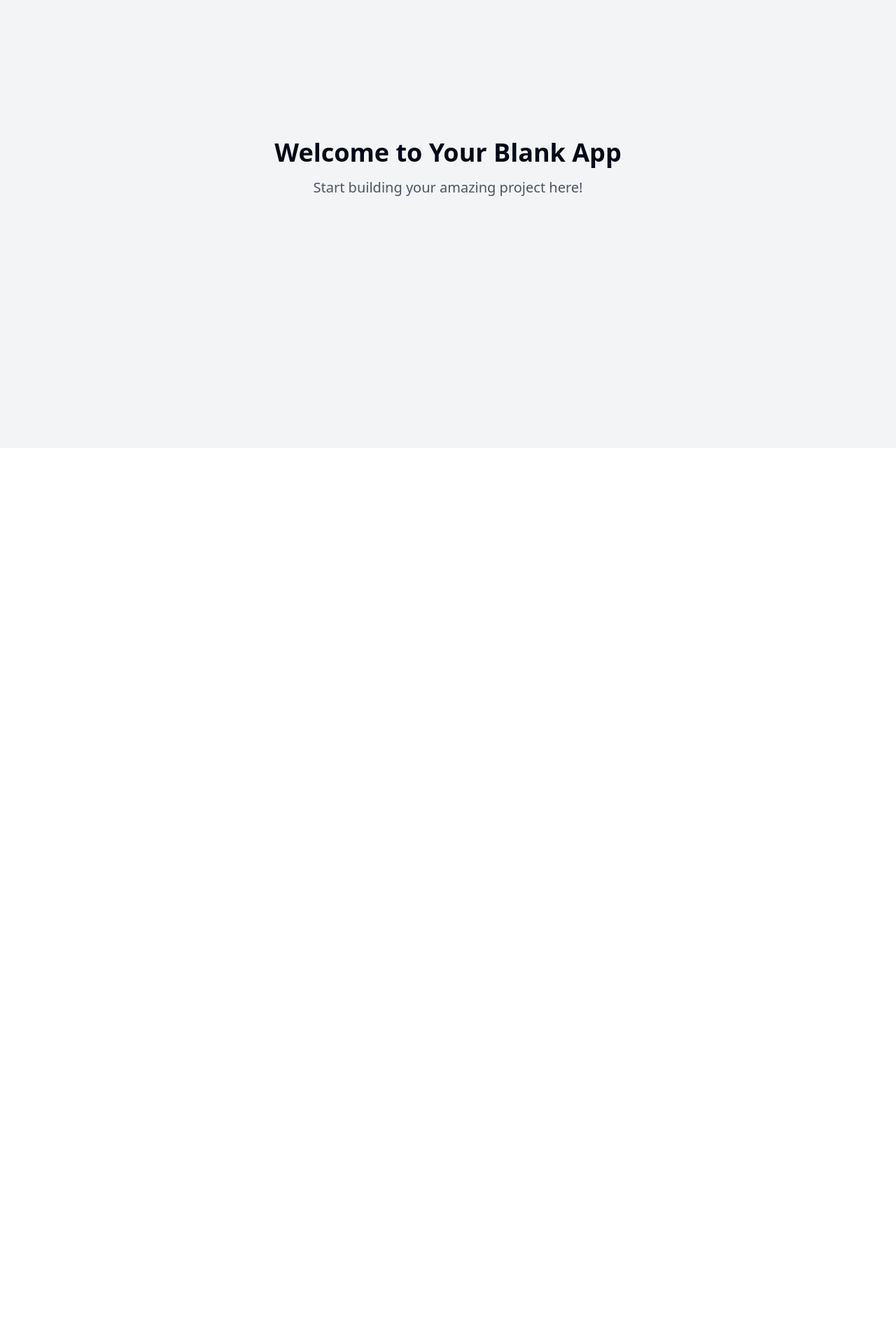
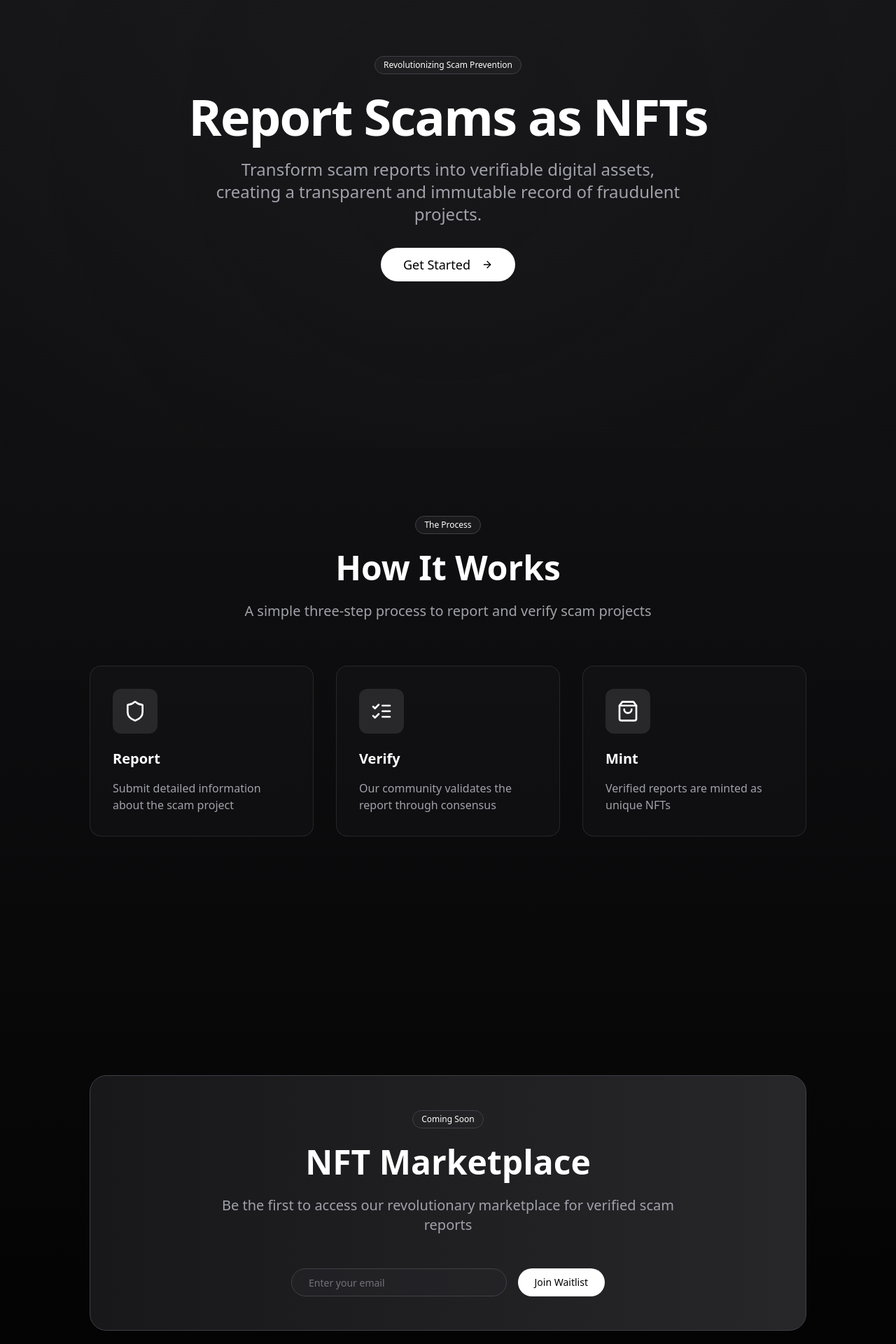
Before and after one commit to dhyabi2/scamwatch-nft-landing, a React (Vite) app: page / in a window 1280 px wide. Shown: the part 160-2080 px from the top of the page at 70% size. Before the commit the page ends 800 px from the top, so only its background shows below. Built offline with nearby package versions, Linux system fonts and the light colour scheme.

Commit message:
Update landing page design
Update the landing page design to be more attractive and include multiple iframe sections for a scamming project reporting NFT marketplace.  The page will be HTML only.

```diff
--- a/src/index.css
+++ b/src/index.css
@@ -1,3 +1,4 @@
+
 @tailwind base;
 @tailwind components;
 @tailwind utilities;
@@ -5,97 +6,70 @@
 @layer base {
   :root {
     --background: 0 0% 100%;
-    --foreground: 222.2 84% 4.9%;
-
+    --foreground: 240 10% 3.9%;
     --card: 0 0% 100%;
-    --card-foreground: 222.2 84% 4.9%;
-
+    --card-foreground: 240 10% 3.9%;
     --popover: 0 0% 100%;
-    --popover-foreground: 222.2 84% 4.9%;
-
-    --primary: 222.2 47.4% 11.2%;
-    --primary-foreground: 210 40% 98%;
-
-    --secondary: 210 40% 96.1%;
-    --secondary-foreground: 222.2 47.4% 11.2%;
-
-    --muted: 210 40% 96.1%;
-    --muted-foreground: 215.4 16.3% 46.9%;
-
-    --accent: 210 40% 96.1%;
-    --accent-foreground: 222.2 47.4% 11.2%;
-
+    --popover-foreground: 240 10% 3.9%;
+    --primary: 240 5.9% 10%;
+    --primary-foreground: 0 0% 98%;
+    --secondary: 240 4.8% 95.9%;
+    --secondary-foreground: 240 5.9% 10%;
+    --muted: 240 4.8% 95.9%;
+    --muted-foreground: 240 3.8% 46.1%;
+    --accent: 240 4.8% 95.9%;
+    --accent-foreground: 240 5.9% 10%;
     --destructive: 0 84.2% 60.2%;
-    --destructive-foreground: 210 40% 98%;
-
-    --border: 214.3 31.8% 91.4%;
-    --input: 214.3 31.8% 91.4%;
-    --ring: 222.2 84% 4.9%;
-
-    --radius: 0.5rem;
-
-    --sidebar-background: 0 0% 98%;
-
-    --sidebar-foreground: 240 5.3% 26.1%;
-
-    --sidebar-primary: 240 5.9% 10%;
-
-    --sidebar-primary-foreground: 0 0% 98%;
-
-    --sidebar-accent: 240 4.8% 95.9%;
-
-    --sidebar-accent-foreground: 240 5.9% 10%;
-
-    --sidebar-border: 220 13% 91%;
-
-    --sidebar-ring: 217.2 91.2% 59.8%;
+    --destructive-foreground: 0 0% 98%;
+    --border: 240 5.9% 90%;
+    --input: 240 5.9% 90%;
+    --ring: 240 5.9% 10%;
+    --radius: 1rem;
   }
 
   .dark {
-    --background: 222.2 84% 4.9%;
-    --foreground: 210 40% 98%;
+    --background: 240 10% 3.9%;
+    --foreground: 0 0% 98%;
+    --card: 240 10% 3.9%;
+    --card-foreground: 0 0% 98%;
+    --popover: 240 10% 3.9%;
+    --popover-foreground: 0 0% 98%;
+    --primary: 0 0% 98%;
+    --primary-foreground: 240 5.9% 10%;
+    --secondary: 240 3.7% 15.9%;
+    --secondary-foreground: 0 0% 98%;
+    --muted: 240 3.7% 15.9%;
+    --muted-foreground: 240 5% 64.9%;
+    --accent: 240 3.7% 15.9%;
+    --accent-foreground: 0 0% 98%;
+    --destructive: 0 62.8% 30.6%;
+    --destructive-foreground: 0 0% 98%;
+    --border: 240 3.7% 15.9%;
+    --input: 240 3.7% 15.9%;
+    --ring: 240 4.9% 83.9%;
+  }
 
-    --card: 222.2 84% 4.9%;
-    --card-foreground: 210 40% 98%;
-
-    --popover: 222.2 84% 4.9%;
-    --popover-foreground: 210 40% 98%;
-
-    --primary: 210 40% 98%;
-    --primary-foreground: 222.2 47.4% 11.2%;
-
-    --secondary: 217.2 32.6% 17.5%;
-    --secondary-foreground: 210 40% 98%;
-
-    --muted: 217.2 32.6% 17.5%;
-    --muted-foreground: 215 20.2% 65.1%;
-
-    --accent: 217.2 32.6% 17.5%;
-    --accent-foreground: 210 40% 98%;
-
-    --destructive: 0 62.8% 30.6%;
-    --destructive-foreground: 210 40% 98%;
-
-    --border: 217.2 32.6% 17.5%;
-    --input: 217.2 32.6% 17.5%;
-    --ring: 212.7 26.8% 83.9%;
-    --sidebar-background: 240 5.9% 10%;
-    --sidebar-foreground: 240 4.8% 95.9%;
-    --sidebar-primary: 224.3 76.3% 48%;
-    --sidebar-primary-foreground: 0 0% 100%;
-    --sidebar-accent: 240 3.7% 15.9%;
-    --sidebar-accent-foreground: 240 4.8% 95.9%;
-    --sidebar-border: 240 3.7% 15.9%;
-    --sidebar-ring: 217.2 91.2% 59.8%;
-  }
-}
-
-@layer base {
   * {
-    @apply border-border;
+    @apply border-border scroll-smooth;
   }
 
   body {
-    @apply bg-background text-foreground;
+    @apply bg-background text-foreground antialiased;
+  }
+
+  /* Animations */
+  @keyframes fade-in {
+    from {
+      opacity: 0;
+      transform: translateY(20px);
+    }
+    to {
+      opacity: 1;
+      transform: translateY(0);
+    }
+  }
+
+  .animate-fade-in {
+    animation: fade-in 1s ease-out forwards;
   }
 }
--- a/src/pages/Index.tsx
+++ b/src/pages/Index.tsx
@@ -1,12 +1,146 @@
-// Update this page (the content is just a fallback if you fail to update the page)
+
+import React, { useEffect, useRef } from "react";
+import { Button } from "@/components/ui/button";
+import { Input } from "@/components/ui/input";
+import { ArrowRight, Shield, ListChecks, ShoppingBag } from "lucide-react";
 
 const Index = () => {
+  const sectionRefs = useRef<(HTMLDivElement | null)[]>([]);
+
+  useEffect(() => {
+    const observerOptions = {
+      root: null,
+      rootMargin: "0px",
+      threshold: 0.1,
+    };
+
+    const handleIntersect = (entries: IntersectionObserverEntry[]) => {
+      entries.forEach((entry) => {
+        if (entry.isIntersecting) {
+          entry.target.classList.add("animate-fade-in");
+          entry.target.classList.remove("opacity-0");
+        }
+      });
+    };
+
+    const observer = new IntersectionObserver(handleIntersect, observerOptions);
+
+    sectionRefs.current.forEach((ref) => {
+      if (ref) observer.observe(ref);
+    });
+
+    return () => observer.disconnect();
+  }, []);
+
   return (
-    <div className="min-h-screen flex items-center justify-center bg-gray-100">
-      <div className="text-center">
-        <h1 className="text-4xl font-bold mb-4">Welcome to Your Blank App</h1>
-        <p className="text-xl text-gray-600">Start building your amazing project here!</p>
-      </div>
+    <div className="min-h-screen bg-gradient-to-b from-zinc-900 to-black text-white overflow-hidden">
+      {/* Hero Section */}
+      <section
+        ref={(el) => (sectionRefs.current[0] = el)}
+        className="min-h-screen flex items-center justify-center relative opacity-0"
+      >
+        <div className="absolute inset-0 bg-[radial-gradient(circle_at_center,_var(--tw-gradient-stops))] from-zinc-800 to-transparent opacity-20"></div>
+        <div className="container mx-auto px-4 text-center z-10">
+          <span className="inline-block px-3 py-1 mb-6 text-xs font-medium bg-zinc-800/50 rounded-full backdrop-blur-sm border border-zinc-700">
+            Revolutionizing Scam Prevention
+          </span>
+          <h1 className="text-5xl md:text-7xl font-bold mb-6 tracking-tight">
+            Report Scams as NFTs
+          </h1>
+          <p className="text-xl md:text-2xl text-zinc-400 mb-8 max-w-2xl mx-auto">
+            Transform scam reports into verifiable digital assets, creating a transparent and immutable record of fraudulent projects.
+          </p>
+          <Button
+            className="bg-white text-black hover:bg-zinc-200 transition-all duration-300 rounded-full px-8 py-6 text-lg group"
+          >
+            Get Started
+            <ArrowRight className="ml-2 h-5 w-5 group-hover:translate-x-1 transition-transform" />
+          </Button>
+        </div>
+      </section>
+
+      {/* How It Works */}
+      <section
+        ref={(el) => (sectionRefs.current[1] = el)}
+        className="min-h-screen py-24 relative opacity-0"
+      >
+        <div className="container mx-auto px-4">
+          <div className="text-center mb-16">
+            <span className="inline-block px-3 py-1 mb-6 text-xs font-medium bg-zinc-800/50 rounded-full backdrop-blur-sm border border-zinc-700">
+              The Process
+            </span>
+            <h2 className="text-4xl md:text-5xl font-bold mb-6">How It Works</h2>
+            <p className="text-zinc-400 text-xl max-w-2xl mx-auto">
+              A simple three-step process to report and verify scam projects
+            </p>
+          </div>
+          <div className="grid md:grid-cols-3 gap-8 max-w-5xl mx-auto">
+            {[
+              {
+                icon: <Shield className="h-8 w-8" />,
+                title: "Report",
+                description:
+                  "Submit detailed information about the scam project",
+              },
+              {
+                icon: <ListChecks className="h-8 w-8" />,
+                title: "Verify",
+                description:
+                  "Our community validates the report through consensus",
+              },
+              {
+                icon: <ShoppingBag className="h-8 w-8" />,
+                title: "Mint",
+                description:
+                  "Verified reports are minted as unique NFTs",
+              },
+            ].map((item, index) => (
+              <div
+                key={index}
+                className="p-8 rounded-2xl bg-zinc-800/20 backdrop-blur-sm border border-zinc-700/50 hover:border-zinc-600 transition-all duration-300"
+              >
+                <div className="bg-white/10 p-4 rounded-xl inline-block mb-4">
+                  {item.icon}
+                </div>
+                <h3 className="text-xl font-semibold mb-4">{item.title}</h3>
+                <p className="text-zinc-400">{item.description}</p>
+              </div>
+            ))}
+          </div>
+        </div>
+      </section>
+
+      {/* Marketplace Teaser */}
+      <section
+        ref={(el) => (sectionRefs.current[2] = el)}
+        className="min-h-screen py-24 relative opacity-0"
+      >
+        <div className="container mx-auto px-4">
+          <div className="max-w-5xl mx-auto bg-gradient-to-r from-zinc-900 to-zinc-800 rounded-3xl p-12 border border-zinc-700">
+            <div className="text-center mb-12">
+              <span className="inline-block px-3 py-1 mb-6 text-xs font-medium bg-zinc-800/50 rounded-full backdrop-blur-sm border border-zinc-700">
+                Coming Soon
+              </span>
+              <h2 className="text-4xl md:text-5xl font-bold mb-6">NFT Marketplace</h2>
+              <p className="text-zinc-400 text-xl max-w-2xl mx-auto">
+                Be the first to access our revolutionary marketplace for verified scam reports
+              </p>
+            </div>
+            <div className="max-w-md mx-auto">
+              <div className="flex gap-4">
+                <Input
+                  type="email"
+                  placeholder="Enter your email"
+                  className="bg-zinc-800/50 border-zinc-700 rounded-full px-6"
+                />
+                <Button className="bg-white text-black hover:bg-zinc-200 rounded-full px-6">
+                  Join Waitlist
+                </Button>
+              </div>
+            </div>
+          </div>
+        </div>
+      </section>
     </div>
   );
 };
```
